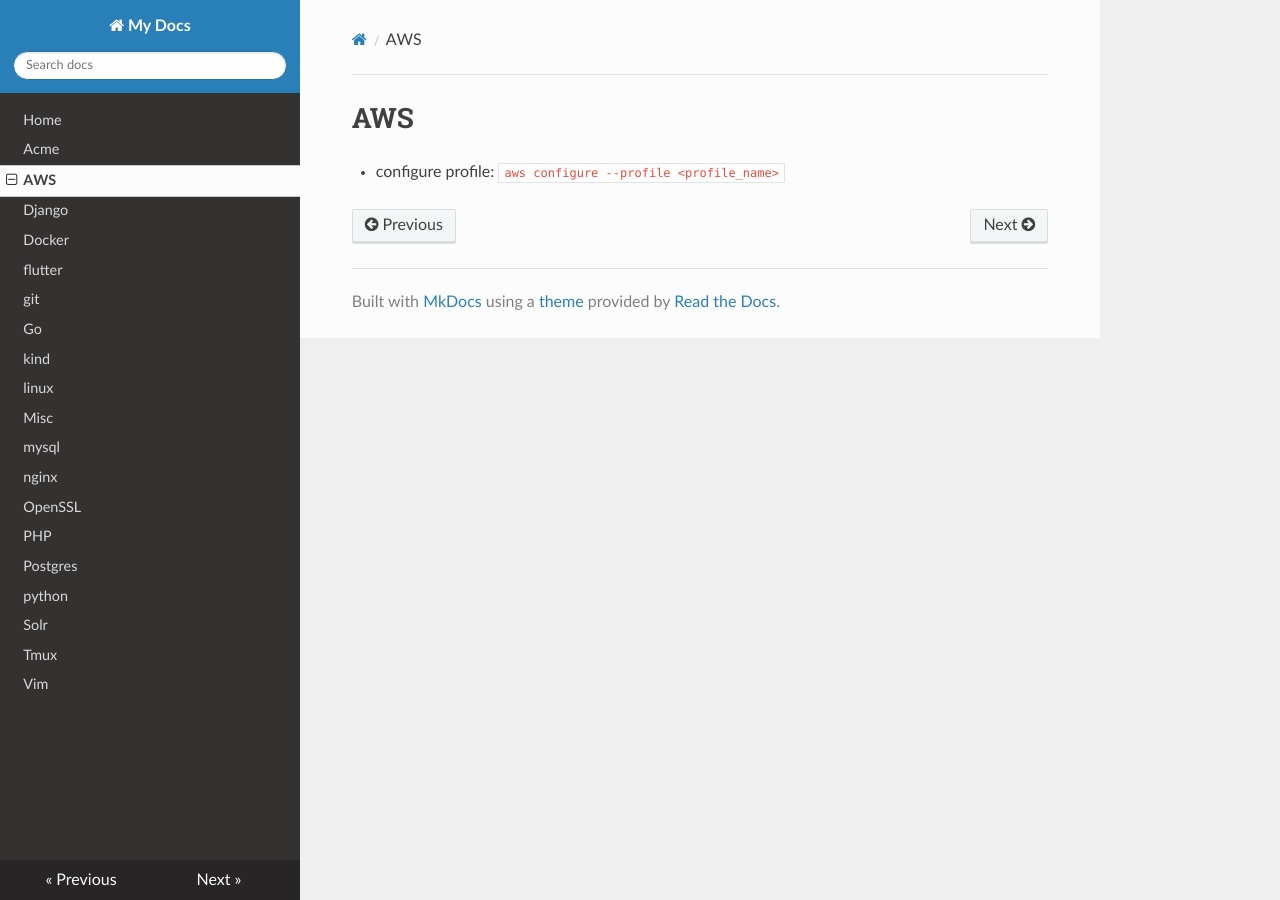
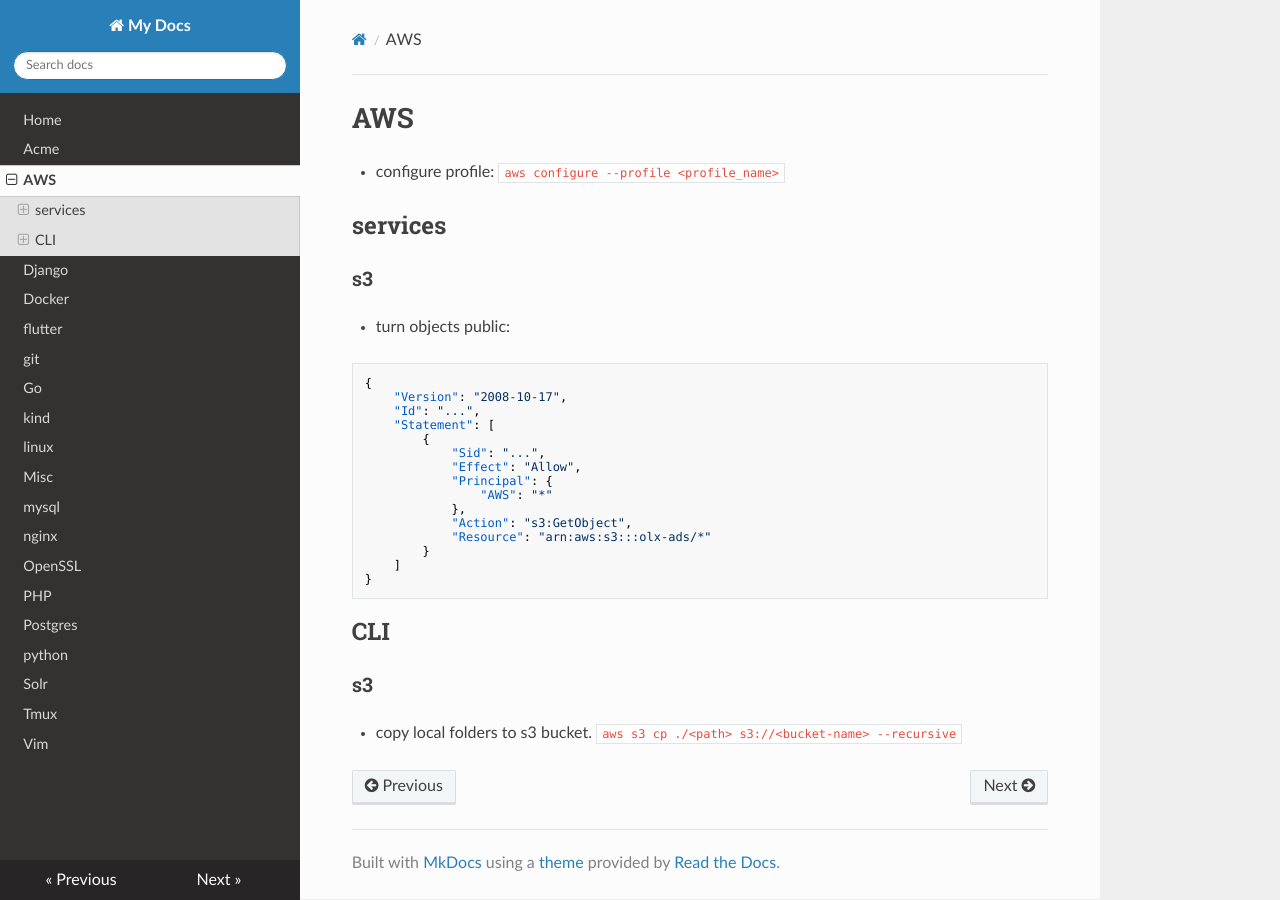
Before and after one commit to filipelucas42/notes, an MkDocs documentation site: the page built from docs/aws.md, in a window 1280 px wide. Built offline with MkDocs 1.6.1, drawn with Linux system fonts in a browser that asks for light colours; nearby versions of some CDN libraries.

Commit message:
Update aws.md

````diff
--- a/docs/aws.md
+++ b/docs/aws.md
@@ -1,3 +1,34 @@
 # AWS
 
 *   configure profile: `aws configure --profile <profile_name>`
+
+
+## services
+
+### s3
+
+* turn objects public:
+
+```
+{
+    "Version": "2008-10-17",
+    "Id": "...",
+    "Statement": [
+        {
+            "Sid": "...",
+            "Effect": "Allow",
+            "Principal": {
+                "AWS": "*"
+            },
+            "Action": "s3:GetObject",
+            "Resource": "arn:aws:s3:::olx-ads/*"
+        }
+    ]
+}
+```
+
+## CLI
+
+### s3
+
+* copy local folders to s3 bucket. `aws s3 cp ./<path> s3://<bucket-name> --recursive`
````
